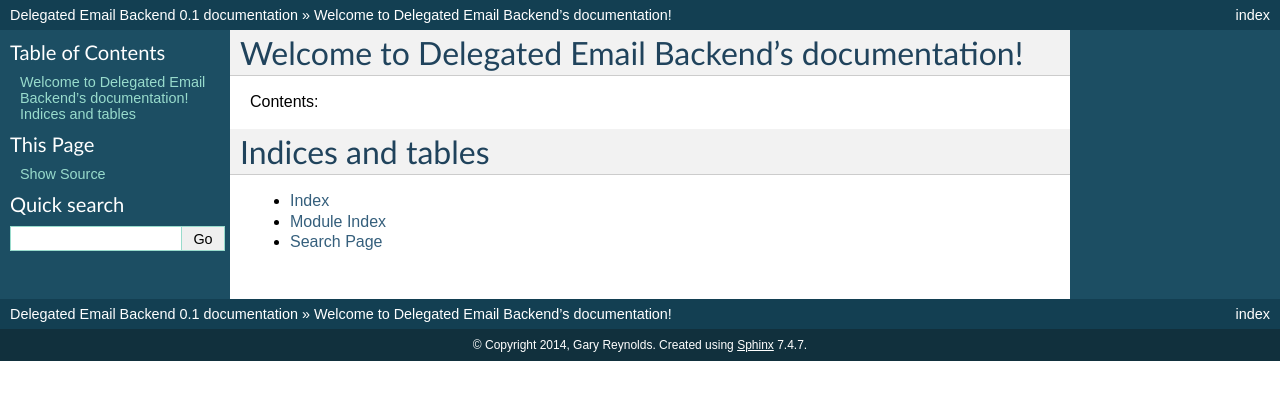
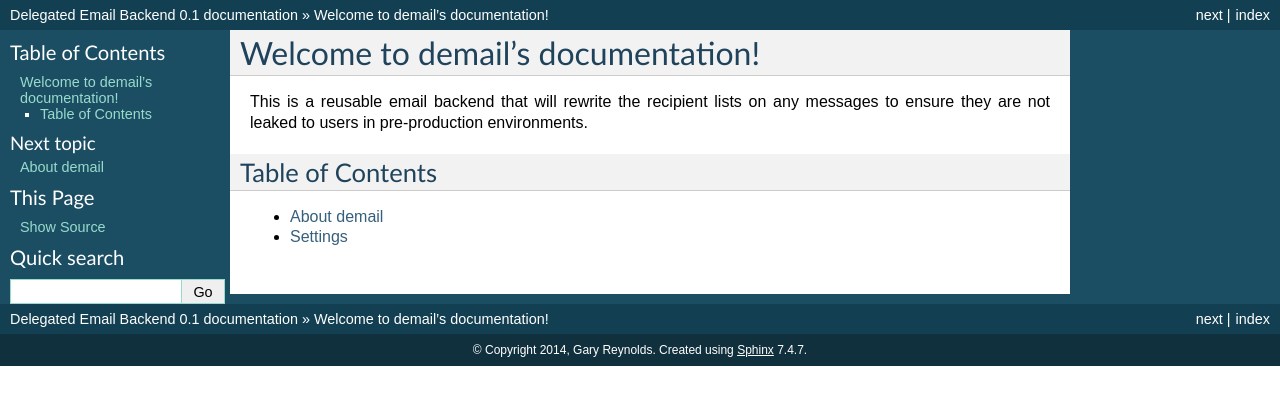
Before and after one commit to goodtune/django-demail, a Sphinx documentation site: the page built from docs/index.txt, in a window 1280 px wide. Shown: the top 405 px of the page. Built offline with Sphinx 7.4.7, drawn with Linux system fonts in a browser that asks for light colours; some of the changed lines change nothing that is shown.

Commit message:
Update documentation.

```diff
--- a/docs/index.txt
+++ b/docs/index.txt
@@ -1,21 +1,14 @@
-.. Delegated Email Backend documentation master file, created by
-   sphinx-quickstart on Tue Jan 14 08:34:09 2014.
-   You can adapt this file completely to your liking, but it should at least
-   contain the root `toctree` directive.
+Welcome to demail's documentation!
+==================================
 
-Welcome to Delegated Email Backend's documentation!
-===================================================
+This is a reusable email backend that will rewrite the recipient lists on any
+messages to ensure they are not leaked to users in pre-production environments.
 
-Contents:
+Table of Contents
+-----------------
 
 .. toctree::
-   :maxdepth: 2
+   :maxdepth: 1
 
-
-
-Indices and tables
-==================
-
-* :ref:`genindex`
-* :ref:`modindex`
-* :ref:`search`
+   intro
+   settings
--- /dev/null
+++ b/docs/intro.txt
@@ -0,0 +1,32 @@
+============
+About demail
+============
+
+``demail`` delegates delivery to any other Django email backend and does not
+clobber any standard configuration directives, except for ``EMAIL_BACKEND``
+which is required to ensure ``demail`` is the default backend.
+
+Typical Use Case
+----------------
+
+You have a project that requires a pre-production environment for production
+support. You have production data, including real email addresses, for users
+and you'd like to ensure that any notifications sent by your application will
+never escape and be delivered to the user.
+
+However to validate your testing of an issue you still need to see the email
+delivered, routed by the same backend as in production.
+
+By using ``demail`` as your backend you can configure your pre-production
+environment as for production, and let it take care of re-addressing emails for
+you - no data masking required.
+
+Compatability
+-------------
+
+We make no effort to do anything other than re-write the destination email
+addresses at the time Django attempts email delivery, so all backends *should
+be* 100% compatible.
+
+We accomplish this by applying rules to each recipient on the ``to``, ``cc``
+and ``bcc`` lists, and then passing control onto the delegated backend.
--- /dev/null
+++ b/docs/settings.txt
@@ -0,0 +1,86 @@
+========
+Settings
+========
+
+The following settings will change the behaviour of your Django project to
+utilise ``demail`` for email delivery.
+
+.. contents::
+    :local:
+    :depth: 1
+
+.. setting:: EMAIL_BACKEND
+
+EMAIL_BACKEND
+-------------
+
+Default: ``'django.core.mail.backends.smtp.EmailBackend'``
+
+This is a standard Django setting. It must be set to have Django register
+``demail`` as the default mail backend. Example::
+
+    EMAIL_BACKEND = 'demail.backends.EmailBackend'
+
+
+.. setting:: DEMAIL_BACKEND
+
+DEMAIL_BACKEND
+--------------
+
+Default: ``'django.core.mail.backends.console.EmailBackend'``
+
+Must be set to the backend you wish ``demail`` to hand control over to once
+the rewriting rules have been applied. Example::
+
+    DEMAIL_BACKEND = 'django.core.mail.backends.smtp.EmailBackend'
+
+
+.. setting:: DEMAIL_CALLBACK
+
+DEMAIL_CALLBACK
+---------------
+
+Default: ``'demail.utils.rewrite_recipient_address'``
+
+Path to a callable which will rewrite the recipient email addresses
+with whatever custom logic you like. Example::
+
+    DEMAIL_CALLBACK = 'myapp.demail_callback'
+
+If writing your own function it must accept a single positional argument
+which is the unprocessed email address, returning a valid email address.
+Example::
+
+    def demail_callback(addr):
+        return 'user@example.com'
+
+
+.. setting:: DEMAIL_ALLOWED_RECIPIENTS
+
+DEMAIL_ALLOWED_RECIPIENTS
+-------------------------
+
+Default: ``()`` (Empty tuple)
+
+A tuple of white-listed recipient email addresses. Any email address in
+this list will never be transformed. Example::
+
+    DEMAIL_ALLOWED_RECIPIENTS = (
+        'user@example.com',
+    )
+
+
+.. setting:: DEMAIL_ALLOWED_DOMAINS
+
+DEMAIL_ALLOWED_DOMAINS
+----------------------
+
+Default: ``()`` (Empty tuple)
+
+A tuple of white-listed recipient email domains. Any email address in the
+list that belongs in this domain will never be transformed. Example::
+
+    DEMAIL_ALLOWED_DOMAINS = (
+        'example.com',
+        'foobar.com',
+    )
```
Also changed, not shown: 1 other file.
